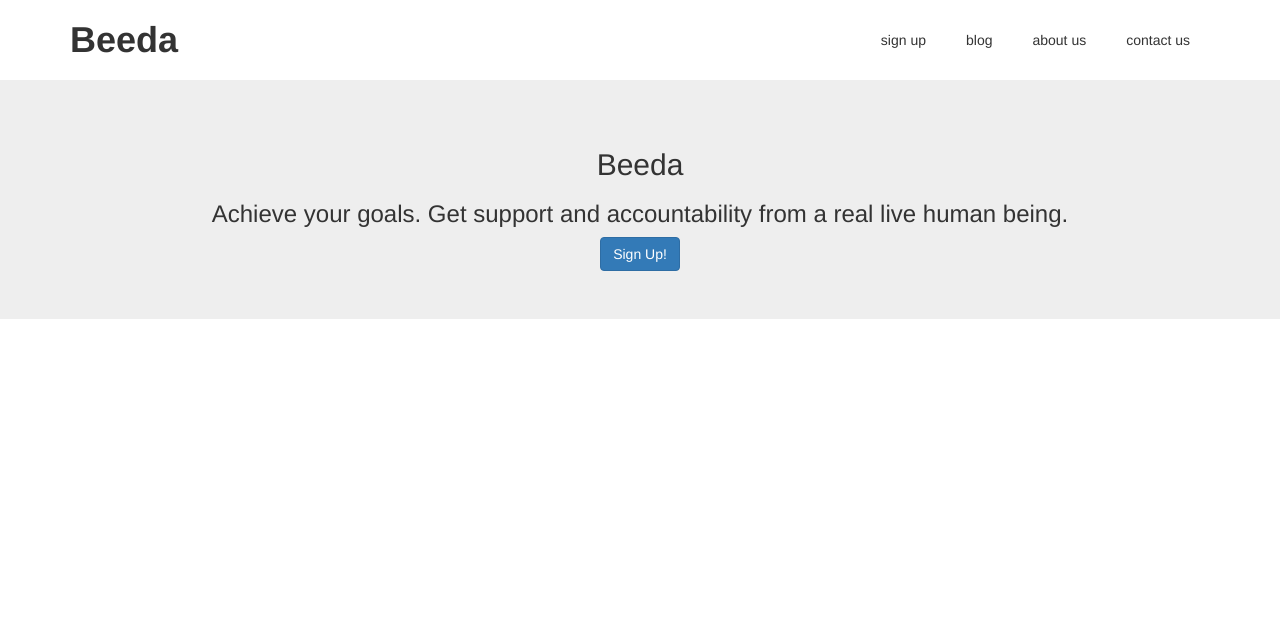
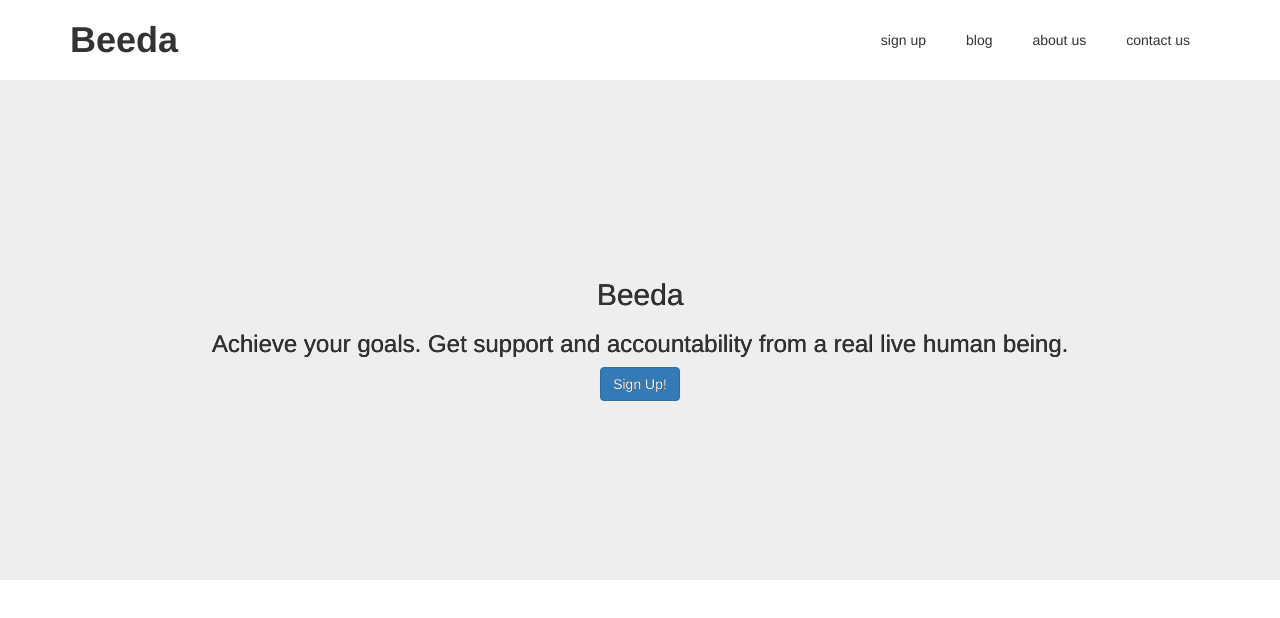
Before and after one commit to cliftonmckinney/cliftonmckinney.github.io, a plain HTML site: page index.html in a window 1280 px wide. Drawn offline with nearby package versions, Linux system fonts and the light colour scheme.

Commit message:
updated css

```diff
--- a/main.css
+++ b/main.css
@@ -27,3 +27,12 @@ header p {
   padding: 0 20px;
   margin: 0;
 }
+
+.jumbotron {
+  display: flex;
+  align-items: center;
+  background-size: cover;
+  color: #ffffff;
+  height: 500px;
+  text-shadow: 0.25px 0.25px 0.25px #000000;
+}
```
